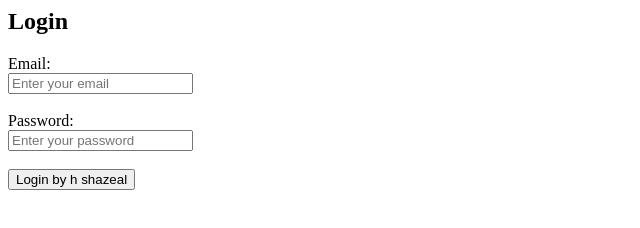
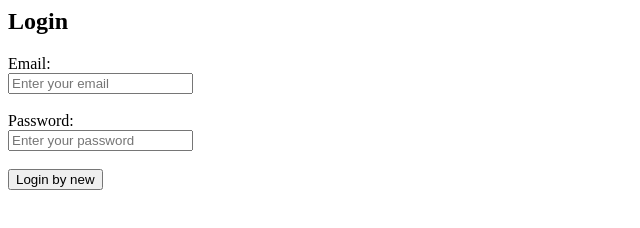
Before and after one commit to Shazeal09/shazeal-kitchen-web, a plain HTML site: page login.html in a window 1280 px wide. Shown: the full height of the page, 0-640 px from the left. Drawn offline with Linux system fonts and the light colour scheme.

Commit message:
changed again

```diff
--- a/login.html
+++ b/login.html
@@ -13,7 +13,7 @@
             <label>Password:</label><br />
             <input type="password" placeholder="Enter your password" /><br /><br />
 
-            <button type="submit">Login by h shazeal</button>
+            <button type="submit">Login by new </button>
         </form>
     </body>
 </html>
```
